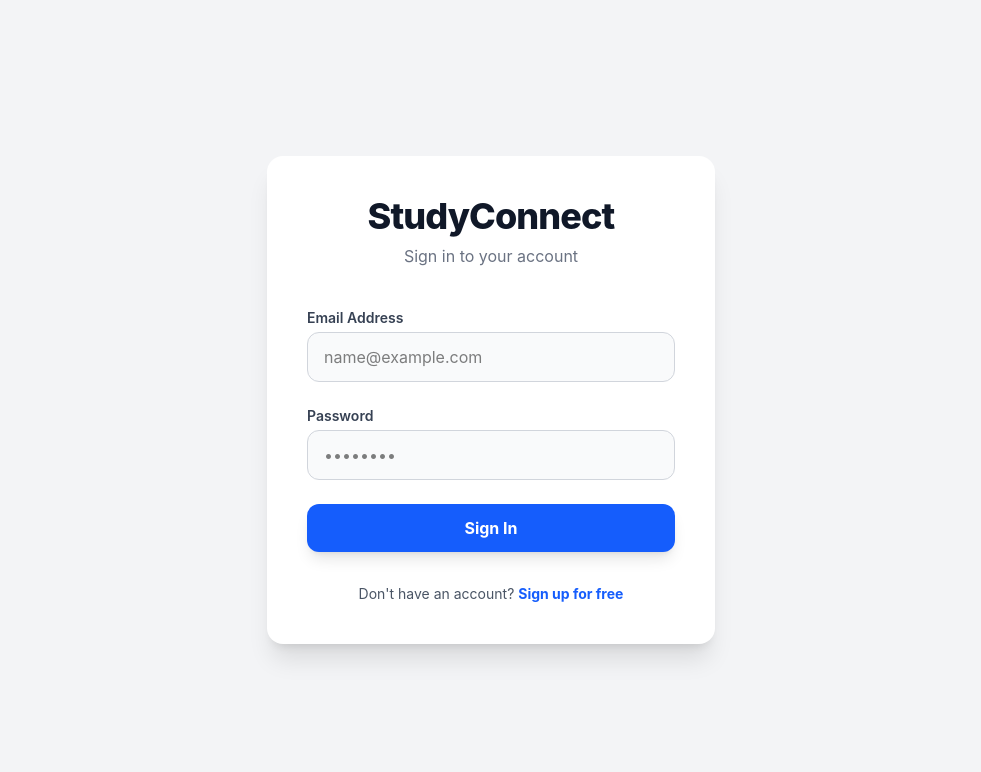
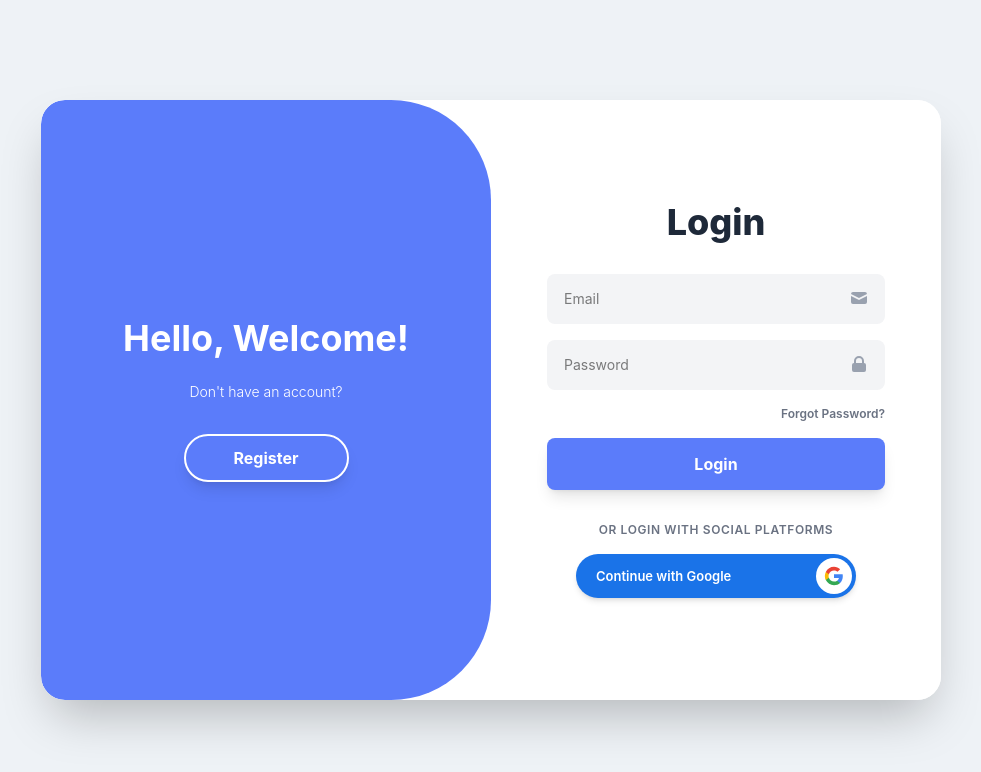
Before and after one commit to Adeesha-Sandaruwan/StudyConnect, a React app in the folder frontend/: page /login in a window 1280 px wide. Shown: the top 772 px of the page, without its empty margins (149-1130 px from the left). Built offline with nearby package versions, Linux system fonts and the light colour scheme; no server answers; the HTML template or start-up script is replaced by a standard one.

Commit message:
feat: create AuthPage component to unify Login and Register UI with navigation

```diff
--- a/frontend/src/App.jsx
+++ b/frontend/src/App.jsx
@@ -1,13 +1,12 @@
 import { Routes, Route } from 'react-router-dom';
-import Login from './pages/Login';
-import Register from './pages/Register';
+import AuthPage from './pages/AuthPage';
 
 function App() {
     return (
         <Routes>
             <Route path="/" element={<div>StudyConnect Home Feed Placeholder</div>} />
-            <Route path="/login" element={<Login />} />
-            <Route path="/register" element={<Register />} />
+            <Route path="/login" element={<AuthPage />} />
+            <Route path="/register" element={<AuthPage />} />
         </Routes>
     );
 }
--- /dev/null
+++ b/frontend/src/pages/AuthPage.jsx
@@ -0,0 +1,55 @@
+import { useLocation, useNavigate } from 'react-router-dom';
+import Login from './Login';
+import Register from './Register';
+
+const AuthPage = () => {
+    const location = useLocation();
+    const navigate = useNavigate();
+
+    const isSignUp = location.pathname === '/register';
+
+    return (
+        <div className="min-h-screen flex items-center justify-center bg-[#eef2f6] p-4 font-sans">
+            <div className="relative w-[900px] max-w-full h-[600px] bg-white rounded-3xl shadow-2xl overflow-hidden flex">
+
+                <div className="w-1/2 h-full absolute top-0 left-0">
+                    <Register />
+                </div>
+
+                <div className="w-1/2 h-full absolute top-0 right-0">
+                    <Login />
+                </div>
+
+                <div
+                    className={`absolute top-0 w-1/2 h-full bg-[#5b7cfa] z-50 text-white flex flex-col items-center justify-center px-12 transition-all duration-700 ease-in-out transform ${
+                        isSignUp ? 'translate-x-full rounded-l-[100px] rounded-r-3xl' : 'translate-x-0 rounded-r-[100px] rounded-l-3xl'
+                    }`}
+                >
+                    <div className={`absolute inset-0 flex flex-col items-center justify-center px-12 transition-all duration-700 ease-in-out ${isSignUp ? 'opacity-0 pointer-events-none translate-x-[-20%]' : 'opacity-100 translate-x-0'}`}>
+                        <h1 className="text-4xl font-bold mb-6">Hello, Welcome!</h1>
+                        <p className="text-sm font-light mb-8 text-center">Don't have an account?</p>
+                        <button
+                            onClick={() => navigate('/register')}
+                            className="border-2 border-white text-white rounded-full px-12 py-2.5 font-bold transition-all duration-300 hover:bg-white hover:text-[#5b7cfa] hover:scale-110 shadow-lg"
+                        >
+                            Register
+                        </button>
+                    </div>
+
+                    <div className={`absolute inset-0 flex flex-col items-center justify-center px-12 transition-all duration-700 ease-in-out ${isSignUp ? 'opacity-100 translate-x-0' : 'opacity-0 pointer-events-none translate-x-[20%]'}`}>
+                        <h1 className="text-4xl font-bold mb-6">Welcome Back!</h1>
+                        <p className="text-sm font-light mb-8 text-center">Already have an account?</p>
+                        <button
+                            onClick={() => navigate('/login')}
+                            className="border-2 border-white text-white rounded-full px-12 py-2.5 font-bold transition-all duration-300 hover:bg-white hover:text-[#5b7cfa] hover:scale-110 shadow-lg"
+                        >
+                            Login
+                        </button>
+                    </div>
+                </div>
+            </div>
+        </div>
+    );
+};
+
+export default AuthPage;
--- a/frontend/src/pages/Login.jsx
+++ b/frontend/src/pages/Login.jsx
@@ -1,17 +1,29 @@
 import { useState, useContext } from 'react';
-import { useNavigate, Link } from 'react-router-dom';
+import { useNavigate } from 'react-router-dom';
 import { AuthContext } from '../context/AuthContext';
+import { validateLoginForm } from '../utils/validation';
+import api from '../services/api';
 
 const Login = () => {
     const [email, setEmail] = useState('');
     const [password, setPassword] = useState('');
     const [error, setError] = useState('');
+    const [fieldErrors, setFieldErrors] = useState(null);
     const { login } = useContext(AuthContext);
     const navigate = useNavigate();
 
     const handleSubmit = async (e) => {
         e.preventDefault();
         setError('');
+        setFieldErrors(null);
+
+        const validationErrors = validateLoginForm(email, password);
+        if (validationErrors) {
+            setFieldErrors(validationErrors);
+            setError('Please fix the errors below.');
+            return;
+        }
+
         try {
             await login(email, password);
             navigate('/');
@@ -20,57 +32,79 @@ const Login = () => {
         }
     };
 
+    const handleGoogleAuth = async () => {
+        try {
+            const res = await api.post('/users/google');
+            console.log(res.data);
+        } catch (err) {
+            setError('Google authentication failed.');
+        }
+    };
+
     return (
-        <div className="min-h-screen flex items-center justify-center bg-gray-100 px-4">
-            <div className="max-w-md w-full bg-white rounded-2xl shadow-xl p-10">
-                <div className="text-center mb-10">
-                    <h2 className="text-4xl font-extrabold text-gray-900 tracking-tight">StudyConnect</h2>
-                    <p className="text-gray-500 mt-2">Sign in to your account</p>
+        <div className="flex flex-col items-center justify-center h-full w-full px-14 bg-white">
+            <h1 className="text-4xl font-extrabold mb-8 text-gray-800">Login</h1>
+
+            <div className={`w-full absolute top-8 left-0 right-0 px-8 transition-all duration-500 ease-out transform ${error ? 'translate-y-0 opacity-100' : '-translate-y-10 opacity-0 pointer-events-none'}`}>
+                <div className="bg-red-100 border-l-4 border-red-500 text-red-700 p-3 rounded shadow-md flex justify-between items-center">
+                    <span className="font-semibold text-sm">{error}</span>
+                    <button onClick={() => setError('')} className="text-red-700 font-bold">&times;</button>
+                </div>
             </div>
 
-                {error && (
-                    <div className="bg-red-50 border-l-4 border-red-500 text-red-700 p-4 mb-6 rounded-md text-sm">
-                        {error}
-                    </div>
-                )}
-
-                <form onSubmit={handleSubmit} className="space-y-6">
-                    <div>
-                        <label className="block text-sm font-semibold text-gray-700 mb-1">Email Address</label>
+            <form onSubmit={handleSubmit} className="w-full flex flex-col gap-4">
+                <div className="relative">
                     <input
                         type="email"
-                            className="w-full px-4 py-3 bg-gray-50 border border-gray-300 rounded-xl focus:ring-2 focus:ring-blue-500 focus:border-blue-500 outline-none transition-all"
-                            placeholder="name@example.com"
+                        placeholder="Email"
                         value={email}
                         onChange={(e) => setEmail(e.target.value)}
-                            required
+                        className={`bg-gray-100 border ${fieldErrors?.email ? 'border-red-500' : 'border-transparent'} text-sm px-4 py-3.5 rounded-lg w-full outline-none focus:ring-2 focus:ring-[#5b7cfa] transition-all`}
                     />
+                    <svg className="absolute right-4 top-3.5 w-5 h-5 text-gray-400" fill="currentColor" viewBox="0 0 20 20"><path d="M2.003 5.884L10 9.882l7.997-3.998A2 2 0 0016 4H4a2 2 0 00-1.997 1.884z"></path><path d="M18 8.118l-8 4-8-4V14a2 2 0 002 2h12a2 2 0 002-2V8.118z"></path></svg>
+                    {fieldErrors?.email && <span className="text-xs text-red-500 mt-1 ml-1 block">{fieldErrors.email}</span>}
                 </div>
-                    <div>
-                        <label className="block text-sm font-semibold text-gray-700 mb-1">Password</label>
+
+                <div className="relative">
                     <input
                         type="password"
-                            className="w-full px-4 py-3 bg-gray-50 border border-gray-300 rounded-xl focus:ring-2 focus:ring-blue-500 focus:border-blue-500 outline-none transition-all"
-                            placeholder="••••••••"
+                        placeholder="Password"
                         value={password}
                         onChange={(e) => setPassword(e.target.value)}
-                            required
+                        className={`bg-gray-100 border ${fieldErrors?.password ? 'border-red-500' : 'border-transparent'} text-sm px-4 py-3.5 rounded-lg w-full outline-none focus:ring-2 focus:ring-[#5b7cfa] transition-all`}
                     />
+                    <svg className="absolute right-4 top-3.5 w-5 h-5 text-gray-400" fill="currentColor" viewBox="0 0 20 20"><path fillRule="evenodd" d="M5 9V7a5 5 0 0110 0v2a2 2 0 012 2v5a2 2 0 01-2 2H5a2 2 0 01-2-2v-5a2 2 0 012-2zm8-2v2H7V7a3 3 0 016 0z" clipRule="evenodd"></path></svg>
+                    {fieldErrors?.password && <span className="text-xs text-red-500 mt-1 ml-1 block">{fieldErrors.password}</span>}
                 </div>
 
-                    <button
-                        type="submit"
-                        className="w-full bg-blue-600 hover:bg-blue-700 text-white font-bold py-3 px-4 rounded-xl shadow-lg hover:shadow-blue-500/30 transition-all active:scale-95"
-                    >
-                        Sign In
+                <div className="w-full flex justify-end">
+                    <span className="text-xs font-semibold text-gray-500 hover:text-gray-800 cursor-pointer transition-colors">Forgot Password?</span>
+                </div>
+
+                <button type="submit" className="w-full bg-[#5b7cfa] text-white rounded-lg py-3.5 font-bold shadow-lg hover:bg-[#4a6be0] transform hover:-translate-y-0.5 transition-all">
+                    Login
                 </button>
             </form>
 
-                <div className="mt-8 text-center text-sm text-gray-600">
-                    Don't have an account?{' '}
-                    <Link to="/register" className="font-bold text-blue-600 hover:text-blue-500 transition-colors">
-                        Sign up for free
-                    </Link>
+            <div className="w-full mt-8 flex flex-col items-center">
+                <span className="text-xs text-gray-500 mb-4 font-semibold uppercase tracking-wider">or login with social platforms</span>
+                <div
+                    onClick={handleGoogleAuth}
+                    className="w-full max-w-[280px] bg-[#1a73e8] hover:bg-[#155ab6] text-white rounded-full flex items-center justify-between p-1 cursor-pointer transition-all shadow-md transform hover:scale-105"
+                >
+                    <div className="flex items-center pl-4 w-full">
+                        <div className="flex flex-col items-start leading-tight">
+                            <span className="text-[13px] font-semibold">Continue with Google</span>
+                        </div>
+                    </div>
+                    <div className="bg-white rounded-full p-2 flex items-center justify-center shrink-0">
+                        <svg className="w-5 h-5" viewBox="0 0 24 24">
+                            <path fill="#4285F4" d="M22.56 12.25c0-.78-.07-1.53-.2-2.25H12v4.26h5.92c-.26 1.37-1.04 2.53-2.21 3.31v2.77h3.57c2.08-1.92 3.28-4.74 3.28-8.09z" />
+                            <path fill="#34A853" d="M12 23c2.97 0 5.46-.98 7.28-2.66l-3.57-2.77c-.98.66-2.23 1.06-3.71 1.06-2.86 0-5.29-1.93-6.16-4.53H2.18v2.84C3.99 20.53 7.7 23 12 23z" />
+                            <path fill="#FBBC05" d="M5.84 14.09c-.22-.66-.35-1.36-.35-2.09s.13-1.43.35-2.09V7.07H2.18C1.43 8.55 1 10.22 1 12s.43 3.45 1.18 4.93l2.85-2.22.81-.62z" />
+                            <path fill="#EA4335" d="M12 5.38c1.62 0 3.06.56 4.21 1.64l3.15-3.15C17.45 2.09 14.97 1 12 1 7.7 1 3.99 3.47 2.18 7.07l3.66 2.84c.87-2.6 3.3-4.53 6.16-4.53z" />
+                        </svg>
+                    </div>
                 </div>
             </div>
         </div>
--- a/frontend/src/pages/Register.jsx
+++ b/frontend/src/pages/Register.jsx
@@ -1,21 +1,15 @@
 import { useState, useContext } from 'react';
-import { useNavigate, Link } from 'react-router-dom';
+import { useNavigate } from 'react-router-dom';
 import { AuthContext } from '../context/AuthContext';
+import api from '../services/api';
 
 const Register = () => {
-    const [formData, setFormData] = useState({
-        name: '',
-        email: '',
-        password: '',
-        role: 'Student'
-    });
+    const [formData, setFormData] = useState({ name: '', email: '', password: '', role: 'Student' });
     const [error, setError] = useState('');
     const { register } = useContext(AuthContext);
     const navigate = useNavigate();
 
-    const handleChange = (e) => {
-        setFormData({ ...formData, [e.target.name]: e.target.value });
-    };
+    const handleChange = (e) => setFormData({ ...formData, [e.target.name]: e.target.value });
 
     const handleSubmit = async (e) => {
         e.preventDefault();
@@ -24,76 +18,42 @@ const Register = () => {
             await register(formData);
             navigate('/');
         } catch (err) {
-            setError(err.response?.data?.message || 'Registration failed.');
+            setError(err.response?.data?.message || 'Registration failed. Please try again.');
+        }
+    };
+
+    const handleGoogleAuth = async () => {
+        try {
+            const res = await api.post('/users/google');
+            console.log(res.data);
+        } catch (err) {
+            setError(err.response?.data?.message || 'Google authentication failed.');
         }
     };
 
     return (
-        <div className="min-h-screen flex items-center justify-center bg-gray-100 px-4">
-            <div className="max-w-md w-full bg-white rounded-xl shadow-lg p-8">
-                <h2 className="text-3xl font-bold text-center text-gray-800 mb-8">Join StudyConnect</h2>
+        <form onSubmit={handleSubmit} className="flex flex-col items-center w-full px-12 bg-white relative">
+            <h1 className="text-3xl font-bold mb-6 text-gray-800">Registration</h1>
 
-                {error && (
-                    <div className="bg-red-50 border-l-4 border-red-500 text-red-700 p-4 mb-6">
-                        <p>{error}</p>
-                    </div>
-                )}
+            <div className={`w-full max-w-sm mb-4 bg-red-50 border-l-4 border-red-500 rounded-r-lg shadow-md overflow-hidden transition-all duration-300 ease-out transform ${error ? 'translate-y-0 opacity-100 max-h-20' : '-translate-y-4 opacity-0 max-h-0'}`}>
+                <div className="p-3 flex items-center justify-center text-center">
+                    <span className="text-red-600 font-semibold text-sm">{error}</span>
+                </div>
+            </div>
 
-                <form onSubmit={handleSubmit} className="space-y-5">
-                    <div>
-                        <label className="block text-sm font-medium text-gray-700">Full Name</label>
-                        <input
-                            name="name"
-                            type="text"
-                            className="mt-1 block w-full px-4 py-3 bg-gray-50 border border-gray-300 rounded-lg focus:ring-blue-500 focus:border-blue-500"
-                            onChange={handleChange}
-                            required
-                        />
-                    </div>
-                    <div>
-                        <label className="block text-sm font-medium text-gray-700">Email Address</label>
-                        <input
-                            name="email"
-                            type="email"
-                            className="mt-1 block w-full px-4 py-3 bg-gray-50 border border-gray-300 rounded-lg focus:ring-blue-500 focus:border-blue-500"
-                            onChange={handleChange}
-                            required
-                        />
-                    </div>
-                    <div>
-                        <label className="block text-sm font-medium text-gray-700">Password</label>
-                        <input
-                            name="password"
-                            type="password"
-                            className="mt-1 block w-full px-4 py-3 bg-gray-50 border border-gray-300 rounded-lg focus:ring-blue-500 focus:border-blue-500"
-                            onChange={handleChange}
-                            required
-                        />
-                    </div>
-                    <div>
-                        <label className="block text-sm font-medium text-gray-700">I am a...</label>
-                        <select
-                            name="role"
-                            className="mt-1 block w-full px-4 py-3 bg-gray-50 border border-gray-300 rounded-lg focus:ring-blue-500 focus:border-blue-500"
-                            onChange={handleChange}
-                            value={formData.role}
-                        >
-                            <option value="Student">Student</option>
-                            <option value="Tutor">Tutor</option>
-                        </select>
-                    </div>
-                    <button
-                        type="submit"
-                        className="w-full flex justify-center py-3 px-4 rounded-full shadow-sm text-sm font-semibold text-white bg-blue-600 hover:bg-blue-700 transition duration-150"
-                    >
-                        Create Account
-                    </button>
-                </form>
-                <p className="mt-8 text-center text-sm text-gray-600">
-                    Already have an account? <Link to="/login" className="font-medium text-blue-600 hover:text-blue-500">Log in</Link>
-                </p>
+            <input type="text" name="name" placeholder="Username" required onChange={handleChange} value={formData.name} className="bg-gray-100 border-none px-4 py-3 rounded-md w-full mb-3 outline-none focus:ring-2 focus:ring-[#5b7cfa]" />
+            <input type="email" name="email" placeholder="Email" required onChange={handleChange} value={formData.email} className="bg-gray-100 border-none px-4 py-3 rounded-md w-full mb-3 outline-none focus:ring-2 focus:ring-[#5b7cfa]" />
+            <input type="password" name="password" placeholder="Password" required onChange={handleChange} value={formData.password} className="bg-gray-100 border-none px-4 py-3 rounded-md w-full mb-3 outline-none focus:ring-2 focus:ring-[#5b7cfa]" />
+            <select name="role" onChange={handleChange} value={formData.role} className="bg-gray-100 border-none px-4 py-3 rounded-md w-full mb-6 outline-none focus:ring-2 focus:ring-[#5b7cfa] text-gray-600">
+                <option value="Student">Student</option>
+                <option value="Tutor">Tutor</option>
+            </select>
+            <button type="submit" className="w-full bg-[#5b7cfa] text-white rounded-md py-3 font-semibold shadow-md hover:bg-[#4a6be0] transition-colors mb-4">Register</button>
+            <span className="text-xs text-gray-500 mb-3">or register with social platforms</span>
+            <div className="flex gap-4">
+                <button type="button" onClick={handleGoogleAuth} className="w-10 h-10 rounded-full border border-gray-300 flex items-center justify-center hover:bg-gray-50 transition-colors font-bold text-gray-700">G</button>
             </div>
-        </div>
+        </form>
     );
 };
 
```
Lines whose indentation alone changed are shown as unchanged.
